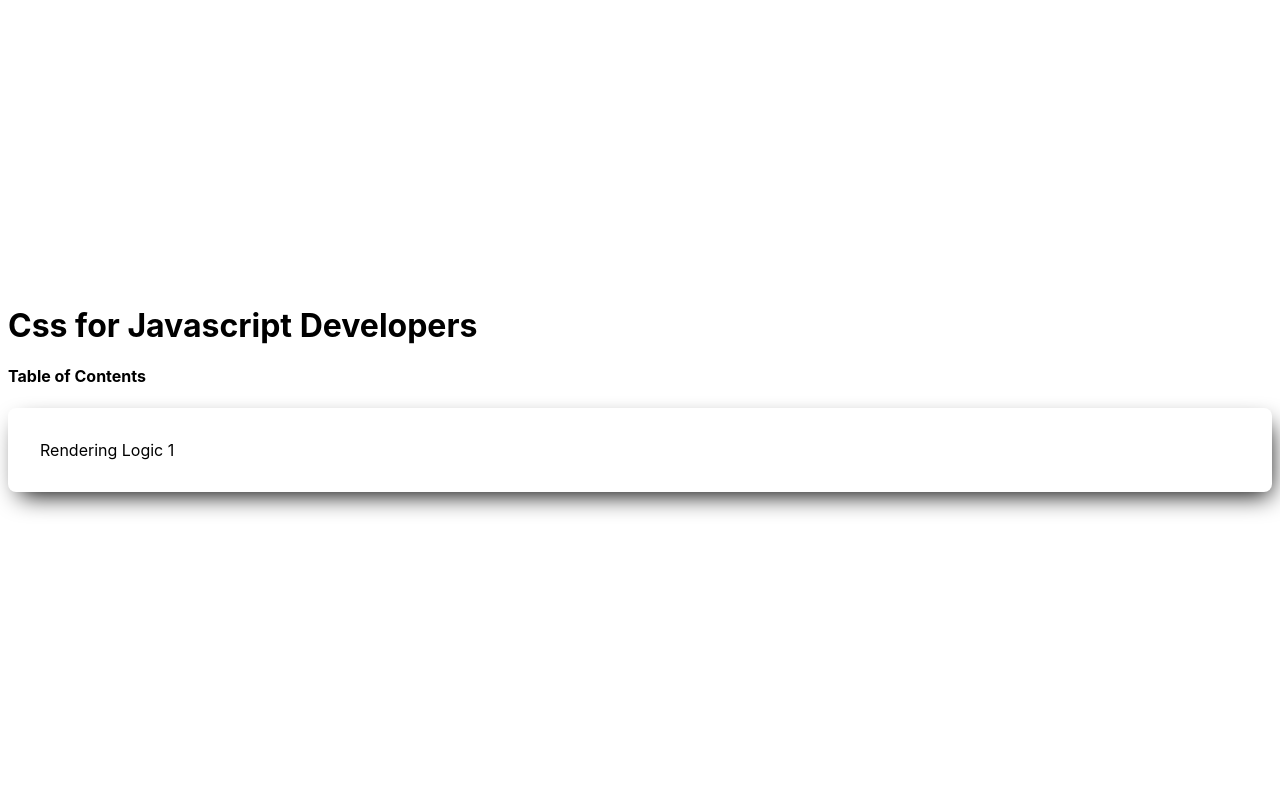
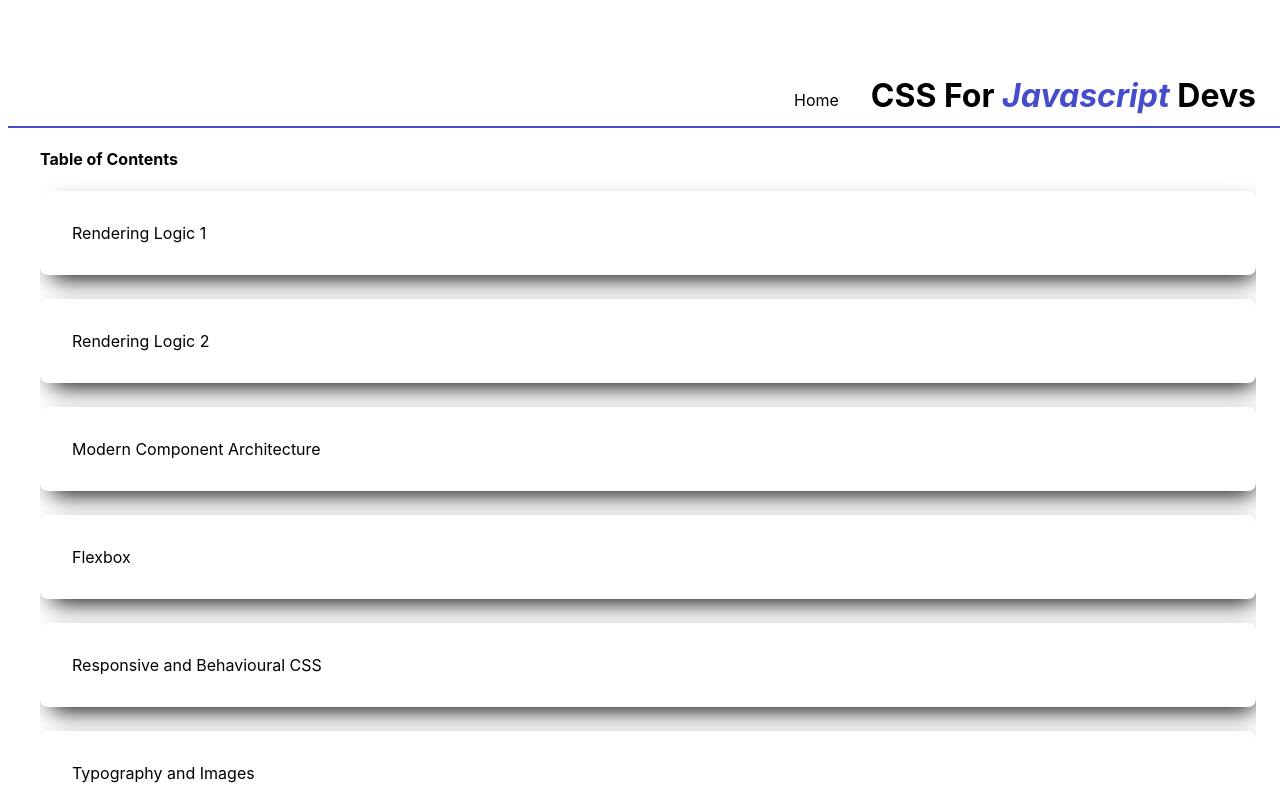
Before and after one commit to Breck37/css-for-js-demo, a Next.js app: page / in a window 1280 px wide. Built offline with nearby package versions, Linux system fonts and the light colour scheme.

Commit message:
chore: missed changes?
Signed-off-by: Brent Eckert <brent.eckert7@gmail.com>

```diff
--- a/pages/index.js
+++ b/pages/index.js
@@ -2,6 +2,7 @@ import Head from "next/head";
 import styles from "../styles/Home.module.css";
 import Link from "next/link";
 import LinkItem from "../components/LinkItem";
+import Page from "../components/Page";
 
 export default function Home() {
   return (
@@ -12,32 +13,36 @@ export default function Home() {
         <link rel="icon" href="/favicon.ico" />
       </Head>
 
-      <main className={styles.main}>
-        <h1>
-          Css for <strong>Javascript</strong> Developers
-        </h1>
-
-        <div>
+      <Page>
+        <div className={styles["table-of-contents"]}>
           <h4>Table of Contents</h4>
           <ul className={styles.nobullet}>
             <LinkItem
               label="Rendering Logic 1"
               route="/modules/rendering-one"
             />
-            {/* <li>
-            <Link href="/modules/rendering-two">Rendering Logic 2</Link>
-            </li>
-            <li>
-            <Link href="/modules/modern-architecture">
-              Modern Component Architecture
-            </Link>
-            </li>
-            <li>
-            <Link href="/modules/flex">Flexbox</Link>
-            </li>*/}
+            <LinkItem label="Rendering Logic 2" route="/" comingSoon={true} />
+            <LinkItem
+              label="Modern Component Architecture"
+              route="/"
+              comingSoon={true}
+            />
+            <LinkItem label="Flexbox" route="/" comingSoon={true} />
+            <LinkItem
+              label="Responsive and Behavioural CSS"
+              route="/"
+              comingSoon={true}
+            />
+            <LinkItem
+              label="Typography and Images"
+              route="/"
+              comingSoon={true}
+            />
+            <LinkItem label="CSS Grid" route="/" comingSoon={true} />
+            <LinkItem label="Animations" route="/" comingSoon={true} />
           </ul>
         </div>
-      </main>
+      </Page>
     </div>
   );
 }
--- a/pages/modules/rendering-one.js
+++ b/pages/modules/rendering-one.js
@@ -18,7 +18,6 @@ const RenderingOne = () => {
   };
 
   const handlePick = (selectedTopic) => {
-    console.log({ selectedTopic });
     setSelected(selectedTopic);
   };
 
@@ -68,10 +67,10 @@ const ROneStyled = styled.div`
   }
 
   > div {
-    height: calc(100% - 82px);
+    // height: calc(100% - 82px);
 
     > ul {
-      height: 100%;
+      height: calc(100% - 6rem);
       overflow-y: scroll;
       scrollbar-width: none;
       display: grid;
```
